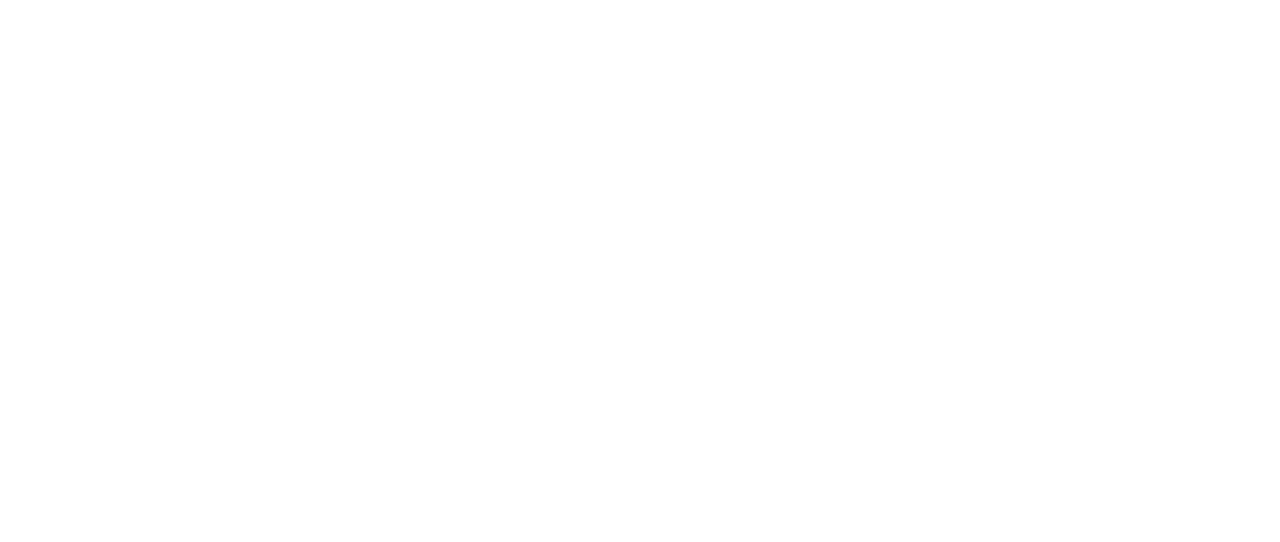
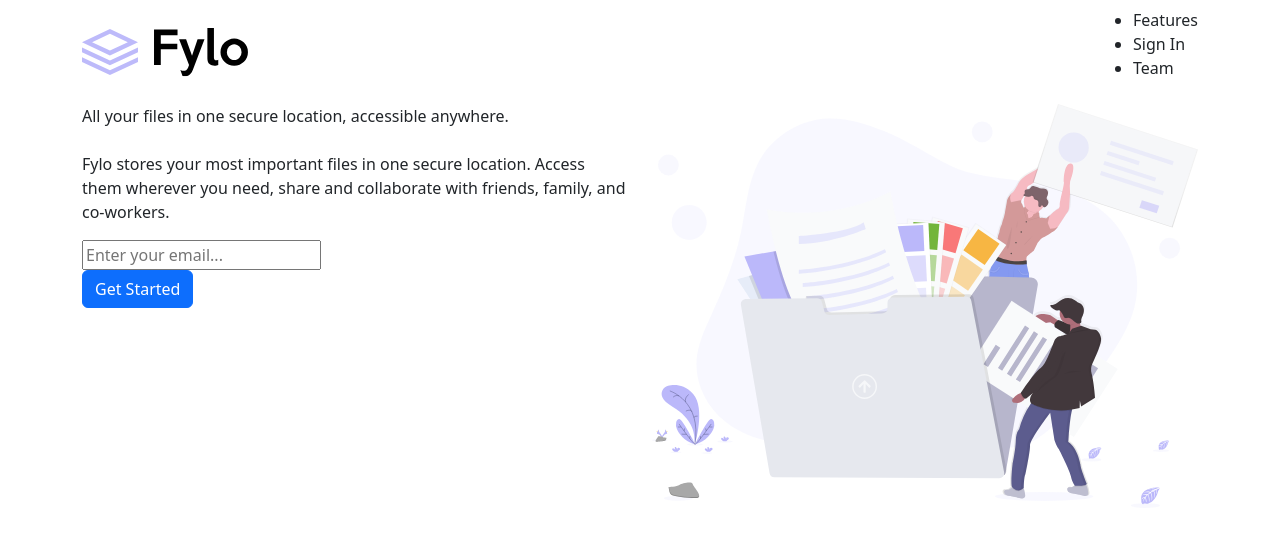
Before and after one commit to KomeOlomu/fylo-landing-page, a plain HTML site: page index.html in a window 1280 px wide. Drawn offline with nearby package versions, Linux system fonts and the light colour scheme.

Commit message:
Updated the HTML file by building the hero section

```diff
--- a/index.html
+++ b/index.html
@@ -16,11 +16,63 @@
       href="https://fonts.googleapis.com/css2?family=Open+Sans&family=Raleway:wght@400;700&display=swap"
       rel="stylesheet"
     />
+    <link
+      href="https://cdn.jsdelivr.net/npm/bootstrap@5.3.0-alpha1/dist/css/bootstrap.min.css"
+      rel="stylesheet"
+      integrity="sha384-GLhlTQ8iRABdZLl6O3oVMWSktQOp6b7In1Zl3/Jr59b6EGGoI1aFkw7cmDA6j6gD"
+      crossorigin="anonymous"
+    />
+    <link rel="stylesheet" href="style.css" />
     <script
       src="https://kit.fontawesome.com/2be195f489.js"
       crossorigin="anonymous"
     ></script>
-    <title>Fylo Landing Page</title>
   </head>
-  <body></body>
+  <title>Fylo Landing Page</title>
+  <body>
+    <div class="container">
+      <div class="hero">
+        <div class="navbar">
+          <img src="/images/logo.svg" alt="Fylo-logo" />
+          <ul>
+            <li>Features</li>
+            <li>Sign In</li>
+            <li>Team</li>
+          </ul>
+        </div>
+      </div>
+      <div class="row">
+        <div class="col-6">
+          <p>
+            All your files in one secure location, accessible anywhere.
+            <br />
+            <br />
+            Fylo stores your most important files in one secure location. Access
+            them wherever you need, share and collaborate with friends, family,
+            and co-workers.
+          </p>
+          <div class="get-started">
+            <form action="">
+              <input
+                type="text"
+                id="email"
+                name="email"
+                placeholder="Enter your email..."
+              />
+            </form>
+            <div>
+              <button type="button" class="btn btn-primary">Get Started</button>
+            </div>
+          </div>
+        </div>
+        <div class="col-6">
+          <img
+            src="/images/illustration-1.svg"
+            alt="illustration"
+            class="img-fluid"
+          />
+        </div>
+      </div>
+    </div>
+  </body>
 </html>
```
